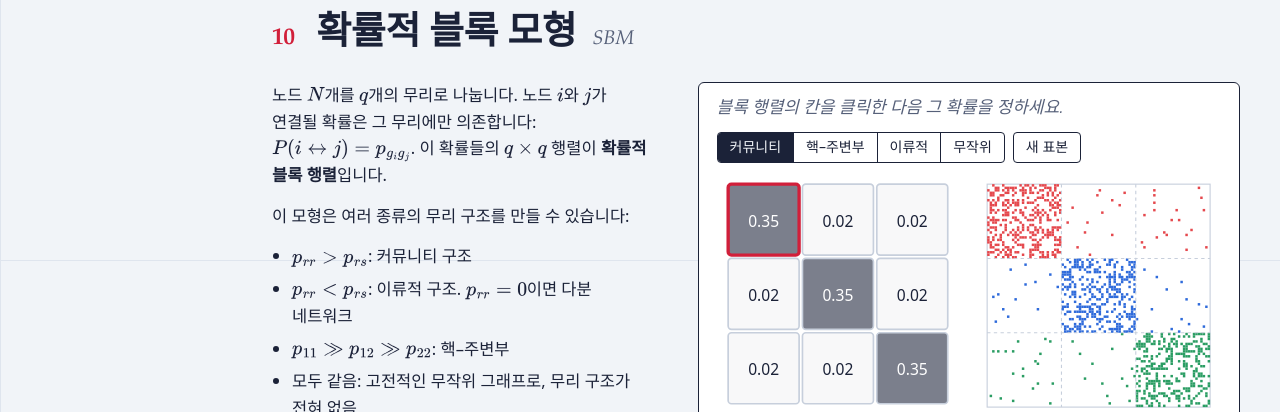
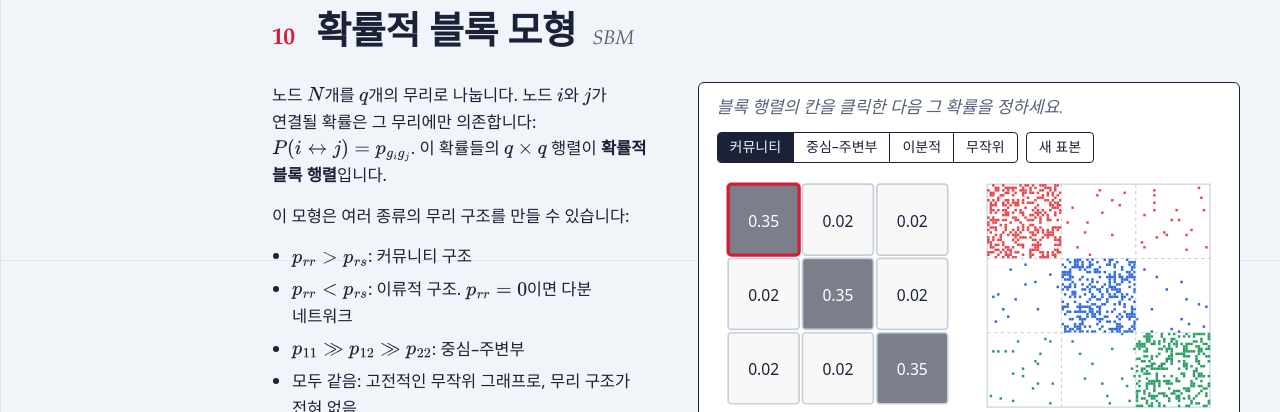
Before and after one commit to lshlj82/network-community, a plain HTML site: page ko.html in a window 1280 px wide. Shown: the part 7740-8152 px from the top of the page. Drawn offline with nearby package versions, Linux system fonts and the light colour scheme; a web font is replaced by a local one.

Commit message:
Add files via upload

```diff
--- a/ko.html
+++ b/ko.html
@@ -383,7 +383,7 @@ nx.community.greedy_modularity_communities(G)</div>
     <ul>
       <li>\(p_{rr}&gt;p_{rs}\): 커뮤니티 구조</li>
       <li>\(p_{rr}&lt;p_{rs}\): 이류적 구조. \(p_{rr}=0\)이면 다분 네트워크</li>
-      <li>\(p_{11}\gg p_{12}\gg p_{22}\): 핵–주변부</li>
+      <li>\(p_{11}\gg p_{12}\gg p_{22}\): 중심–주변부</li>
       <li>모두 같음: 고전적인 무작위 그래프로, 무리 구조가 전혀 없음</li>
     </ul>
     <p>커뮤니티를 찾으려면 모형을 맞춥니다: 주어진 분할에 대해 SBM이 관찰된 링크를 재현할 가능도를 최대화합니다. 연결선수 보정판(DCSBM)은 다음을 최대화합니다</p>
@@ -393,7 +393,7 @@ nx.community.greedy_modularity_communities(G)</div>
   </div>
   <figure class="bench">
     <p class="how">블록 행렬의 칸을 클릭한 다음 그 확률을 정하세요.</p>
-    <div class="controls"><div class="seg" role="group" aria-label="SBM 미리 설정"><button type="button" data-sb="comm" aria-pressed="true">커뮤니티</button><button type="button" data-sb="cp">핵–주변부</button><button type="button" data-sb="bip">이류적</button><button type="button" data-sb="rand">무작위</button></div><button type="button" id="sbNew">새 표본</button></div>
+    <div class="controls"><div class="seg" role="group" aria-label="SBM 미리 설정"><button type="button" data-sb="comm" aria-pressed="true">커뮤니티</button><button type="button" data-sb="cp">중심–주변부</button><button type="button" data-sb="bip">이분적</button><button type="button" data-sb="rand">무작위</button></div><button type="button" id="sbNew">새 표본</button></div>
     <div class="two">
       <div><svg id="sbMatrix" class="matrix" viewBox="0 0 220 220" role="group" aria-label="블록 확률 행렬"></svg>
         <label class="slider" style="margin-top:8px"><span id="sbCellName">p</span> <input type="range" id="sbP" min="0" max="0.6" step="0.01"> <output id="sbPo"></output></label></div>
```
